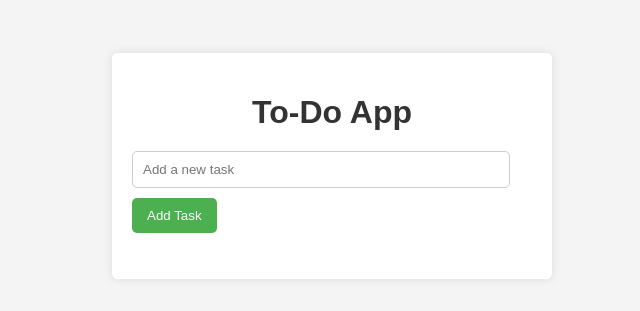
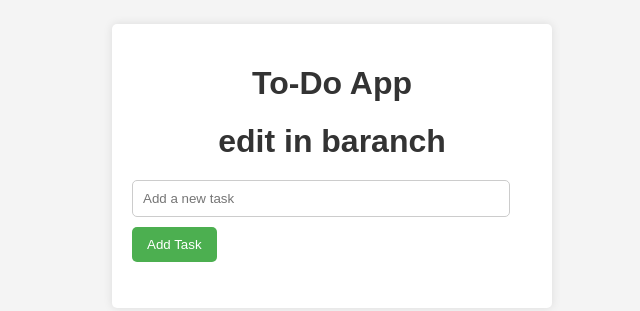
Before and after one commit to mezo2000tiger2-sudo/testFreecodecampAI, a website: page index.html in a window 1280 px wide. Shown: the part 234-545 px from the top of the page, without its empty margins (308-948 px from the left). Drawn offline with Linux system fonts and the light colour scheme.

Commit message:
add text

```diff
--- a/index.html
+++ b/index.html
@@ -102,6 +102,7 @@
 <body>
     <div class="container">
         <h1>To-Do App</h1>
+        <h1>edit in baranch</h1>
         <input type="text" id="taskInput" placeholder="Add a new task">
         <button id="addTaskBtn">Add Task</button>
         <ul id="taskList"></ul>
```
